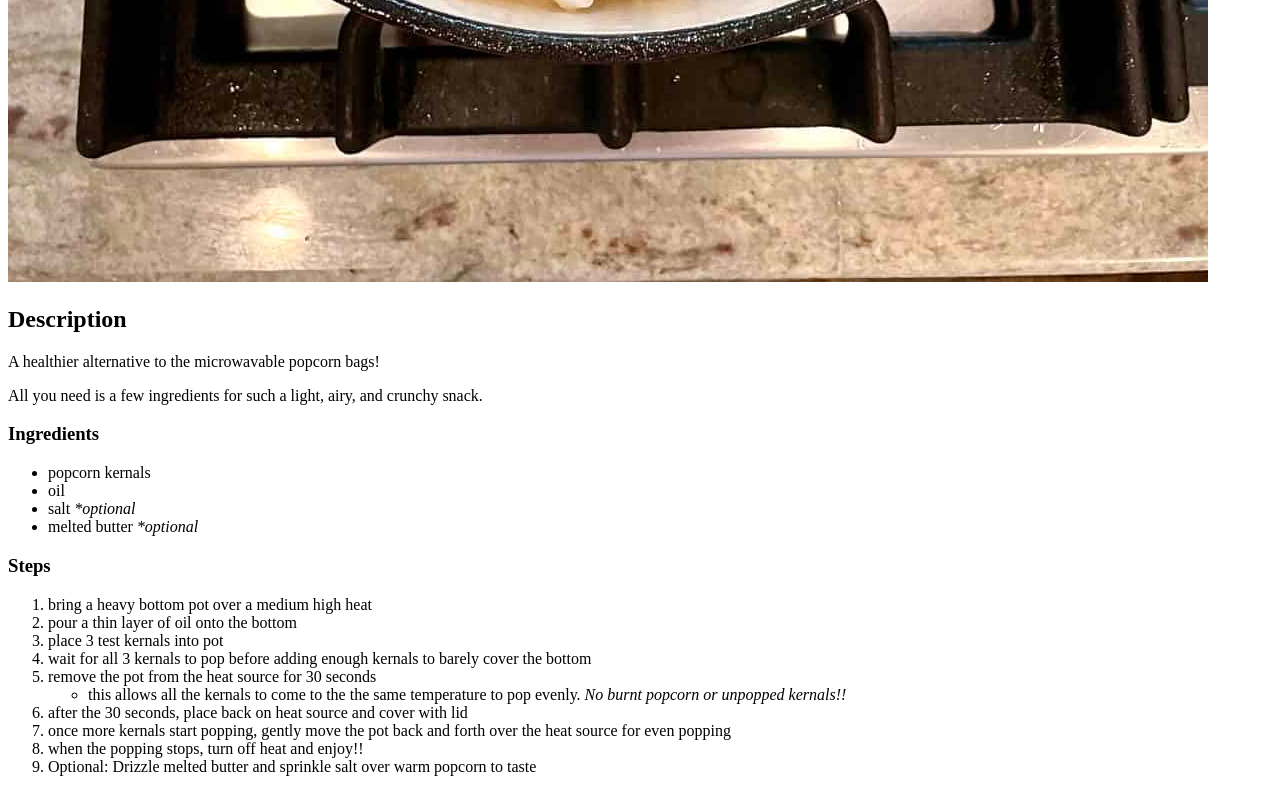
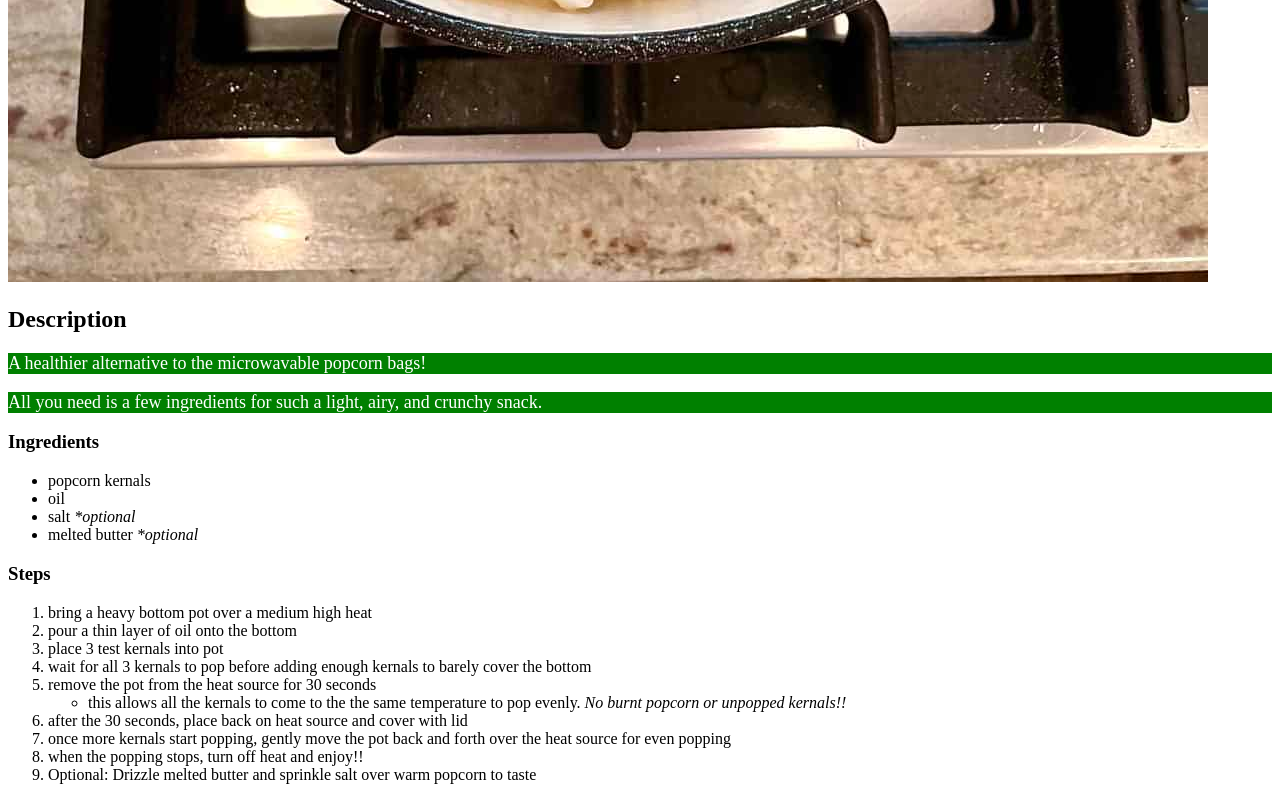
Before and after one commit to Kristine111/odin-recipes, a plain HTML site: page recipes/stovetoppopcorn.html in a window 1280 px wide. Shown: the part 1298-2098 px from the top of the page. Drawn offline with Linux system fonts and the light colour scheme.

Commit message:
added internal css to stovetop popcorn html

```diff
--- a/recipes/stovetoppopcorn.html
+++ b/recipes/stovetoppopcorn.html
@@ -3,6 +3,11 @@
     <head>
         <meta charset="UTF-8">
         <title>stovetop popcorn</title>
+        <style>
+            p{color: white;
+            background-color: green;
+            font-size: 18px;}
+        </style>
     </head>
 
     <body>
```
